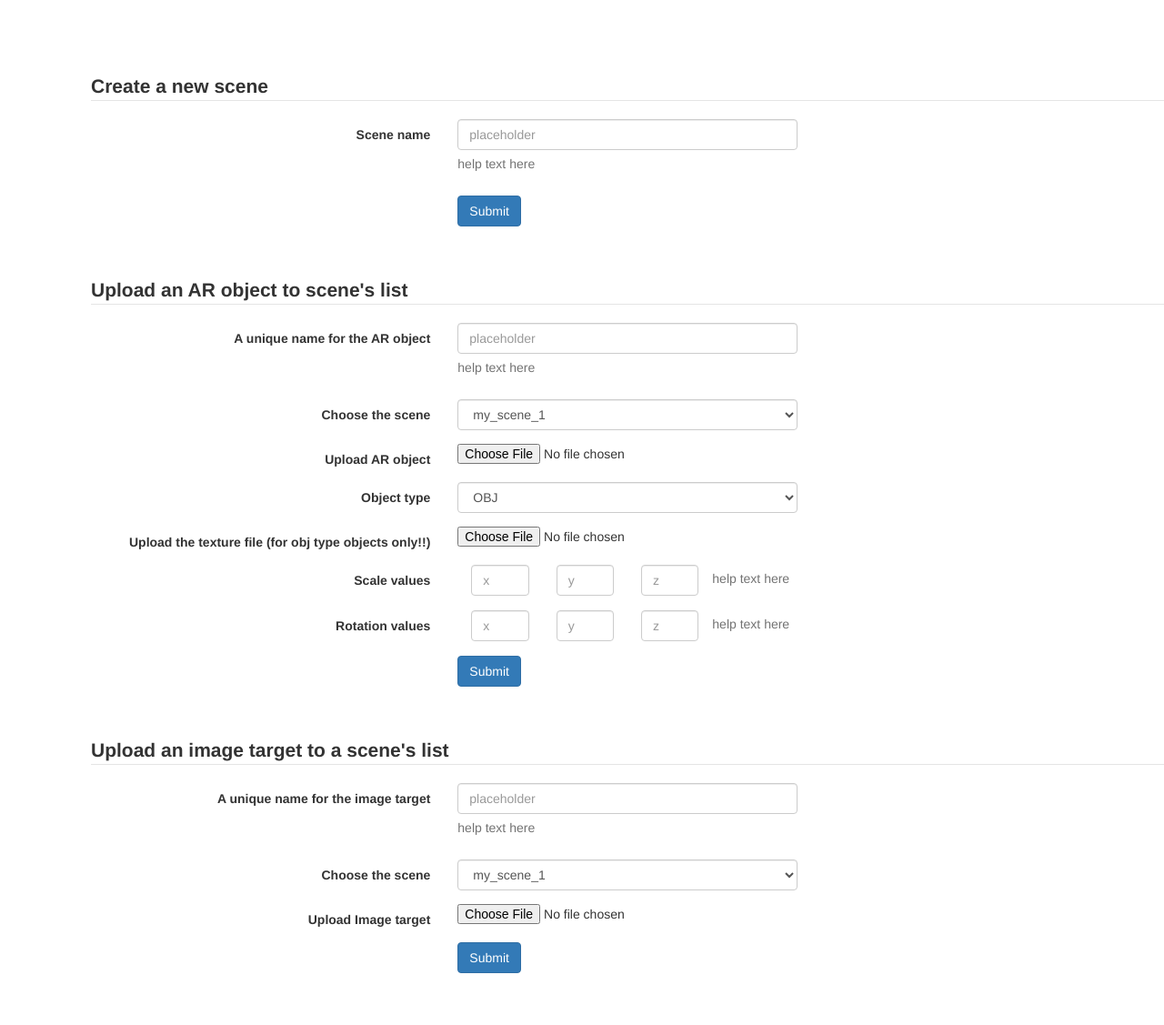
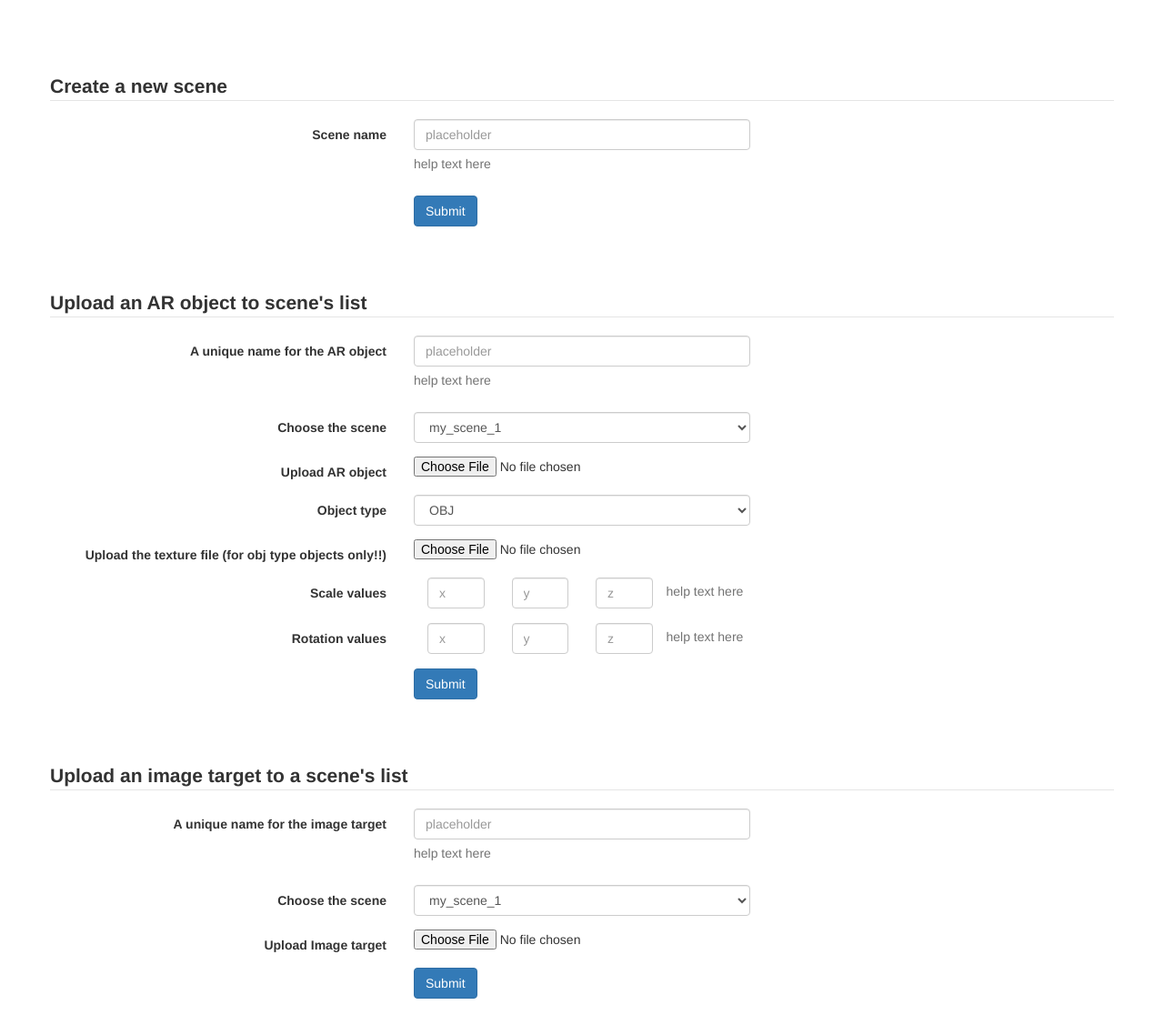
Before and after one commit to shiva-reddy/arify-django-app, a Django app: page / in a window 1280 px wide. Shown: the whole page at 91% size. Before the commit the page ends 1070 px from the top, so only its background shows below. Run offline with Django 3.2, Linux system fonts and the light colour scheme; data comes from the database, SQL or seed files in the repository; some libraries are stand-ins or nearby versions.

Commit message:
UI change 2

```diff
--- a/arify_app/templates/arify_app/index.html
+++ b/arify_app/templates/arify_app/index.html
@@ -11,10 +11,11 @@
 </head>
 <body>
 
-    <div style="margin-left: 100px">
+    <div style="margin-left: 50px; margin-right: 50px">
+        <div class="container">
         </br>
         </br>
-                <div id="add_scene_form" style="margin-top: 40px">
+                <div id="add_scene_form" class="row" style="margin-top: 40px">
 
                     <form class="form-horizontal" action="add_scene/" method="post">
                         {% csrf_token %}
@@ -44,7 +45,7 @@
                     </form>
                  </div>
 
-              <div id="add_object_form" style="margin-top: 40px">
+              <div id="add_object_form" class="row" style="margin-top: 40px">
                 <form class="form-horizontal" action="add_ar_object/" method="post" enctype="multipart/form-data">
                     {% csrf_token %}
                     <fieldset>
@@ -148,7 +149,7 @@
                 </form>
               </div>
 
-                <div id="add_image_form" style="margin-top: 40px">
+                <div id="add_image_form" class="row" style="margin-top: 40px">
                     <form class="form-horizontal" action="upload_image/" method="post" enctype="multipart/form-data">
                         {% csrf_token %}
                         <fieldset>
@@ -196,6 +197,7 @@
                         </fieldset>
                     </form>
               </div>
+        </div>
     </div>
 </body>
 </html>
--- a/arify_app/views.py
+++ b/arify_app/views.py
@@ -54,9 +54,9 @@ def add_ar_object(request):
                 mtl_file = upload_file("/ar_objects/", request)
             except:
                 mtl_file = None
-            scale_x = getOrDefault(request.POST.get('scale_x'), 1.0)
-            scale_y = getOrDefault(request.POST.get('scale_y'), 1.0)
-            scale_z = getOrDefault(request.POST.get('scale_z'), 1.0)
+            scale_x = getOrDefault(request.POST.get('scale_x'), 0.5)
+            scale_y = getOrDefault(request.POST.get('scale_y'), 0.5)
+            scale_z = getOrDefault(request.POST.get('scale_z'), 0.5)
             rot_x = getOrDefault(request.POST.get('rot_x'), 0.0)
             rot_y = getOrDefault(request.POST.get('rot_y'), 0.0)
             rot_z = getOrDefault(request.POST.get('rot_z'), 0.0)
```
